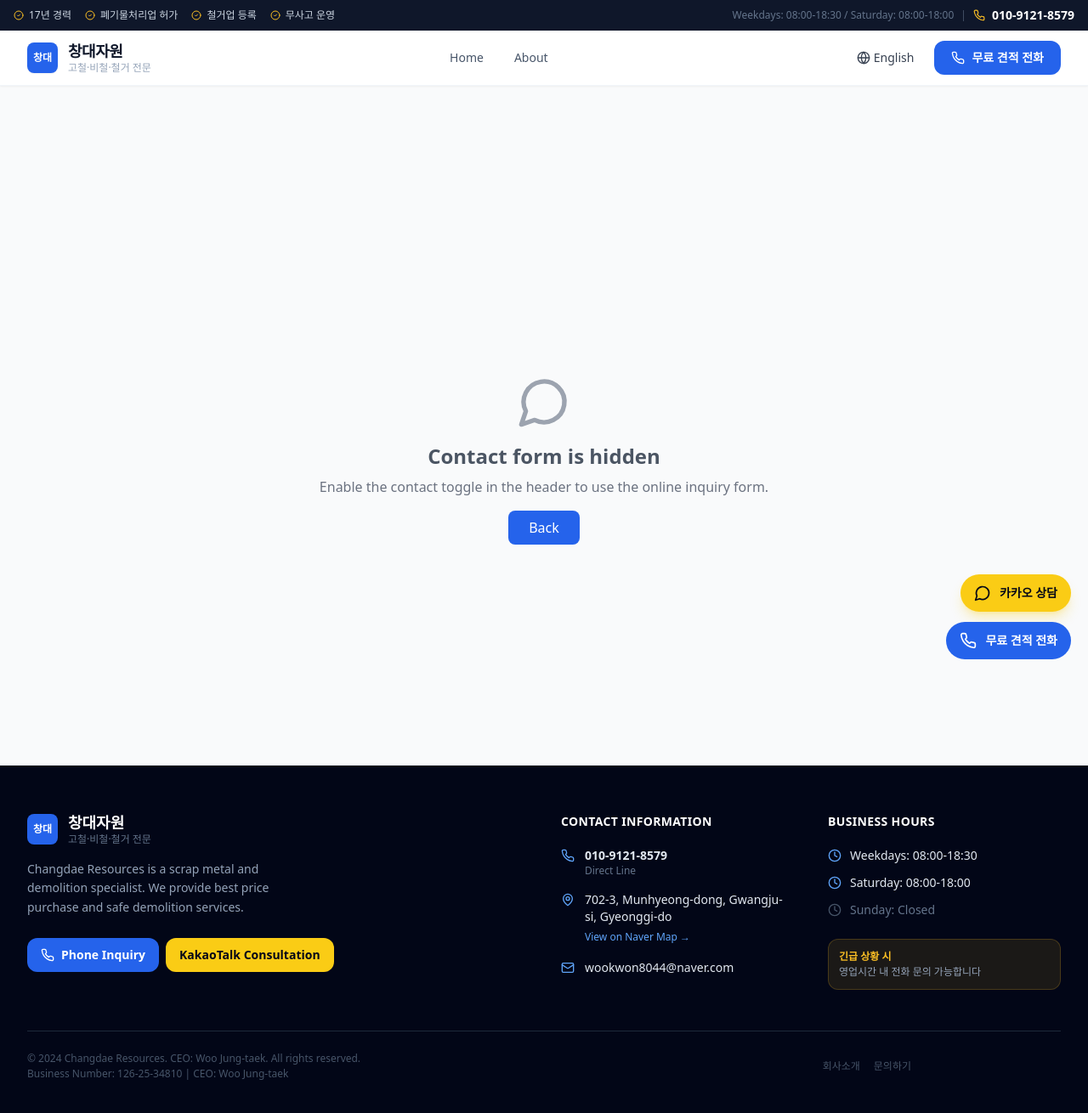
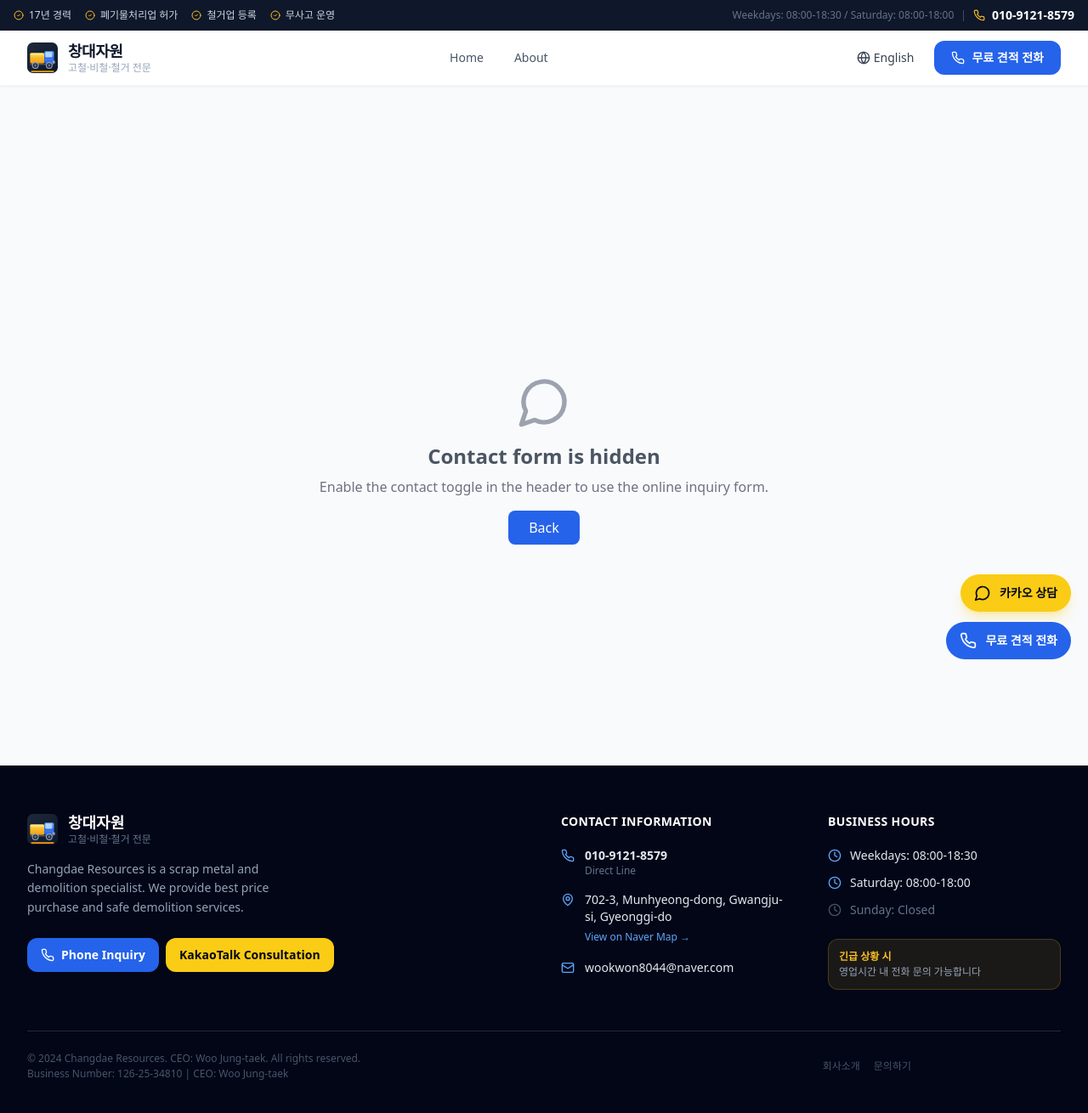
Before and after one commit to raincoat98/changdae-resources, a React (Vite) app: page /contact in a window 1280 px wide. Shown: the top 1310 px of the page at 85% size. Built offline with nearby package versions, Linux system fonts and the light colour scheme.

Commit message:
아이콘 전면 리뉴얼 - 전문적인 트럭 SVG 아이콘으로 교체

```diff
--- a/src/components/Footer.tsx
+++ b/src/components/Footer.tsx
@@ -12,9 +12,7 @@ const Footer = () => {
           {/* Brand */}
           <div className="md:col-span-2">
             <div className="flex items-center gap-3 mb-4">
-              <div className="w-9 h-9 bg-blue-600 rounded-lg flex items-center justify-center">
-                <span className="text-white font-black text-xs">창대</span>
-              </div>
+              <img src="/favicon.svg" alt="창대자원 로고" className="w-9 h-9" />
               <div>
                 <div className="text-white font-black text-lg leading-tight">창대자원</div>
                 <div className="text-slate-500 text-xs">고철·비철·철거 전문</div>
--- a/src/components/Header.tsx
+++ b/src/components/Header.tsx
@@ -75,9 +75,7 @@ const Header = () => {
           <div className="flex justify-between items-center h-16">
             {/* Logo */}
             <Link to="/" className="flex items-center gap-3 shrink-0">
-              <div className="w-9 h-9 bg-blue-600 rounded-lg flex items-center justify-center shadow-sm">
-                <span className="text-white font-black text-xs leading-none">창대</span>
-              </div>
+              <img src="/favicon.svg" alt="창대자원 로고" className="w-9 h-9" />
               <div>
                 <div className="text-lg font-black text-slate-900 leading-tight tracking-tight">
                   창대자원
```
Also changed, not shown: public/favicon.svg.
